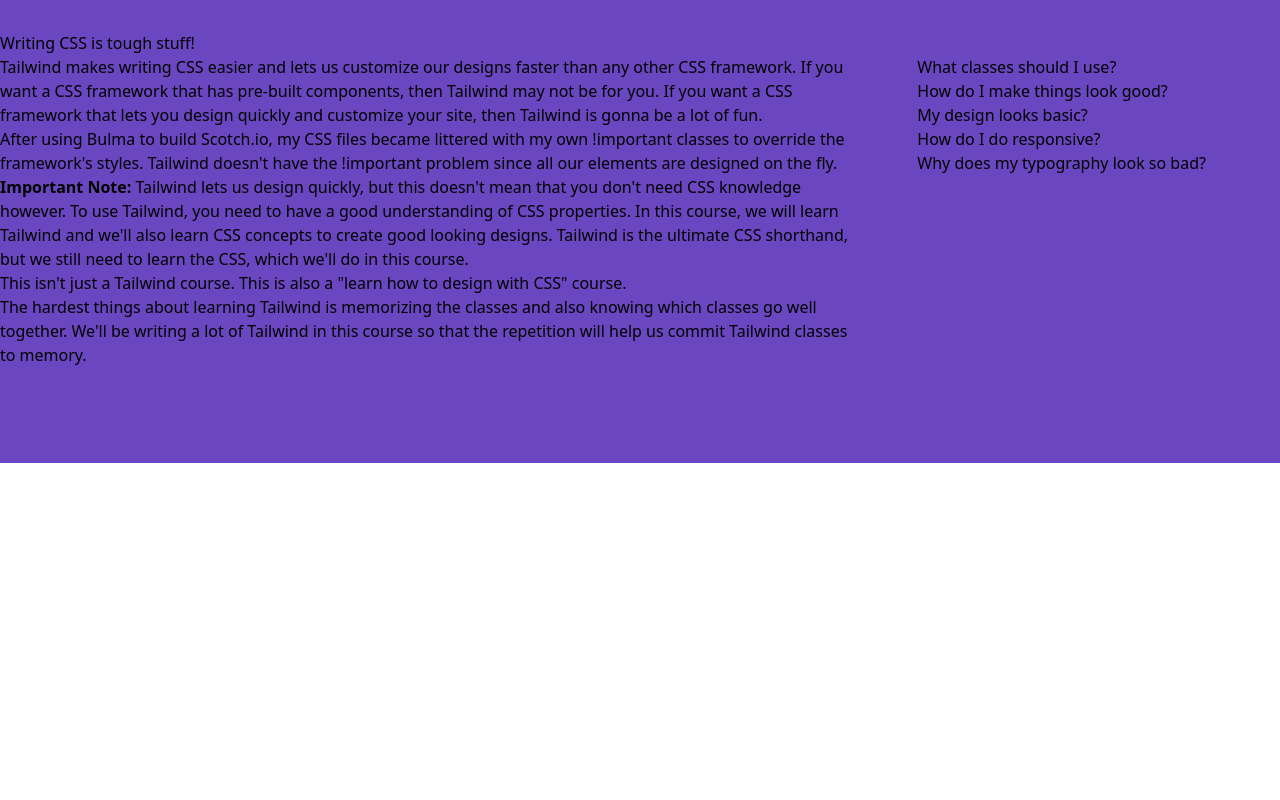
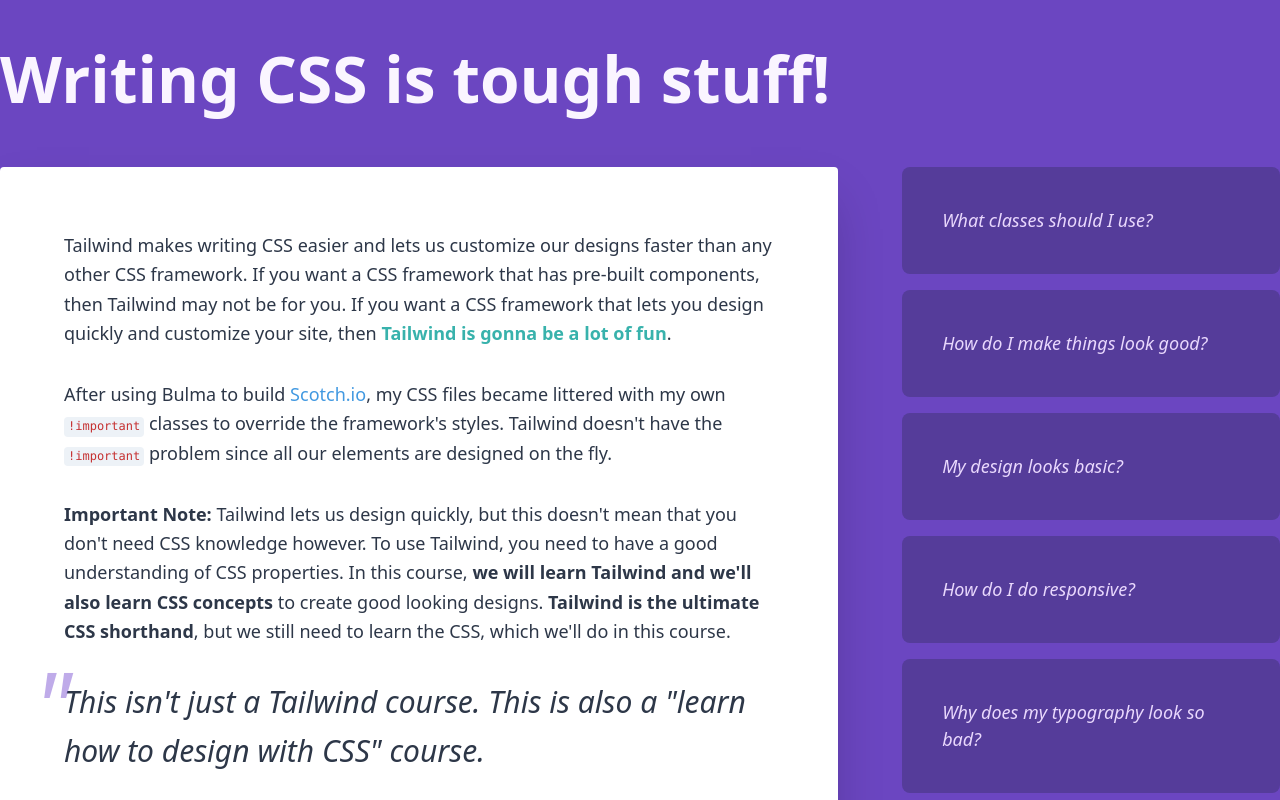
Before and after one commit to arpanp11/web-with-tailwind, a website built with Parcel: page src/index.html in a window 1280 px wide. Shown: the part 1020-1820 px from the top of the page. Before the commit the page ends 1483 px from the top, so only its background shows below. Built offline with nearby package versions, Linux system fonts and the light colour scheme.

Commit message:
add styling

```diff
--- a/src/index.html
+++ b/src/index.html
@@ -130,33 +130,59 @@
     <!-- ====================================== -->
     <div class="bg-purple-700 py-24">
       <div class="container mx-auto px-6 lg:px-0">
-        <h2>Writing CSS is tough stuff!</h2>
+        <h2 class="mb-10 text-6xl font-bold text-purple-100">
+          Writing CSS is tough stuff!
+        </h2>
         <div class="flex space-x-16">
           <!-- left coulmn -->
-          <div class="w-2/3">
+          <div
+            class="w-2/3 bg-white p-16 rounded shadow-2xl text-gray-800 text-lg space-y-8 leading-relaxed"
+          >
             <p>
               Tailwind makes writing CSS easier and lets us customize our
               designs faster than any other CSS framework. If you want a CSS
               framework that has pre-built components, then Tailwind may not be
               for you. If you want a CSS framework that lets you design quickly
-              and customize your site, then Tailwind is gonna be a lot of fun.
+              and customize your site, then
+              <strong class="font-blod text-teal-500">
+                Tailwind is gonna be a lot of fun</strong
+              >.
             </p>
             <p>
-              After using Bulma to build Scotch.io, my CSS files became littered
-              with my own !important classes to override the framework's styles.
-              Tailwind doesn't have the !important problem since all our
-              elements are designed on the fly.
+              After using Bulma to build
+              <a href="https://scotch.io" class="text-blue-500 hover:underline">
+                Scotch.io</a
+              >, my CSS files became littered with my own
+              <code
+                class="inline-block px-1 rounded bg-gray-200 text-red-700 text-xs font-mono"
+                >!important</code
+              >
+              classes to override the framework's styles. Tailwind doesn't have
+              the
+              <code
+                class="inline-block px-1 rounded bg-gray-200 text-red-700 text-xs font-mono"
+                >!important</code
+              >
+              problem since all our elements are designed on the fly.
             </p>
             <p>
-              <strong> Important Note:</strong> Tailwind lets us design quickly,
+              <strong>Important Note:</strong> Tailwind lets us design quickly,
               but this doesn't mean that you don't need CSS knowledge however.
               To use Tailwind, you need to have a good understanding of CSS
-              properties. In this course, we will learn Tailwind and we'll also
-              learn CSS concepts to create good looking designs. Tailwind is the
-              ultimate CSS shorthand, but we still need to learn the CSS, which
-              we'll do in this course.
+              properties. In this course,
+              <strong
+                >we will learn Tailwind and we'll also learn CSS
+                concepts</strong
+              >
+              to create good looking designs.
+              <strong>Tailwind is the ultimate CSS shorthand</strong>, but we
+              still need to learn the CSS, which we'll do in this course.
             </p>
-            <p>
+            <p class="relative text-3xl italic">
+              <span
+                class="absolute top-0 left-0 transform -translate-x-6 -translate-y-6 scale-150 text-purple-600 text-6xl opacity-50"
+                >"</span
+              >
               This isn't just a Tailwind course. This is also a "learn how to
               design with CSS" course.
             </p>
@@ -169,12 +195,22 @@
           </div>
 
           <!-- right column -->
-          <div class="flex-grow">
-            <p>What classes should I use?</p>
-            <p>How do I make things look good?</p>
-            <p>My design looks basic?</p>
-            <p>How do I do responsive?</p>
-            <p>Why does my typography look so bad?</p>
+          <div class="flex-grow space-y-4 text-lg italic">
+            <p class="p-10 rounded-lg bg-purple-800 text-purple-200">
+              What classes should I use?
+            </p>
+            <p class="p-10 rounded-lg bg-purple-800 text-purple-200">
+              How do I make things look good?
+            </p>
+            <p class="p-10 rounded-lg bg-purple-800 text-purple-200">
+              My design looks basic?
+            </p>
+            <p class="p-10 rounded-lg bg-purple-800 text-purple-200">
+              How do I do responsive?
+            </p>
+            <p class="p-10 rounded-lg bg-purple-800 text-purple-200">
+              Why does my typography look so bad?
+            </p>
           </div>
         </div>
       </div>
```
